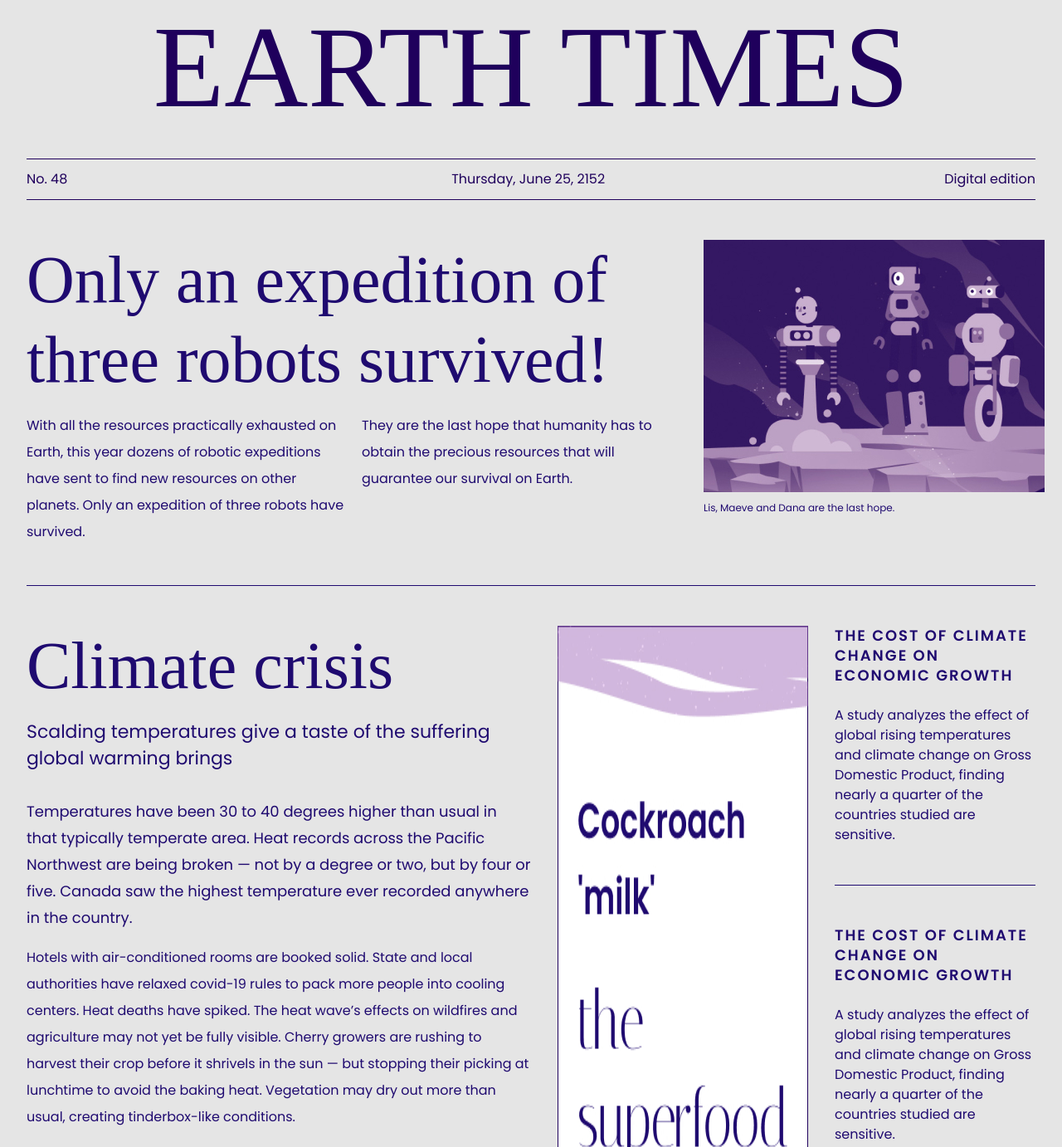
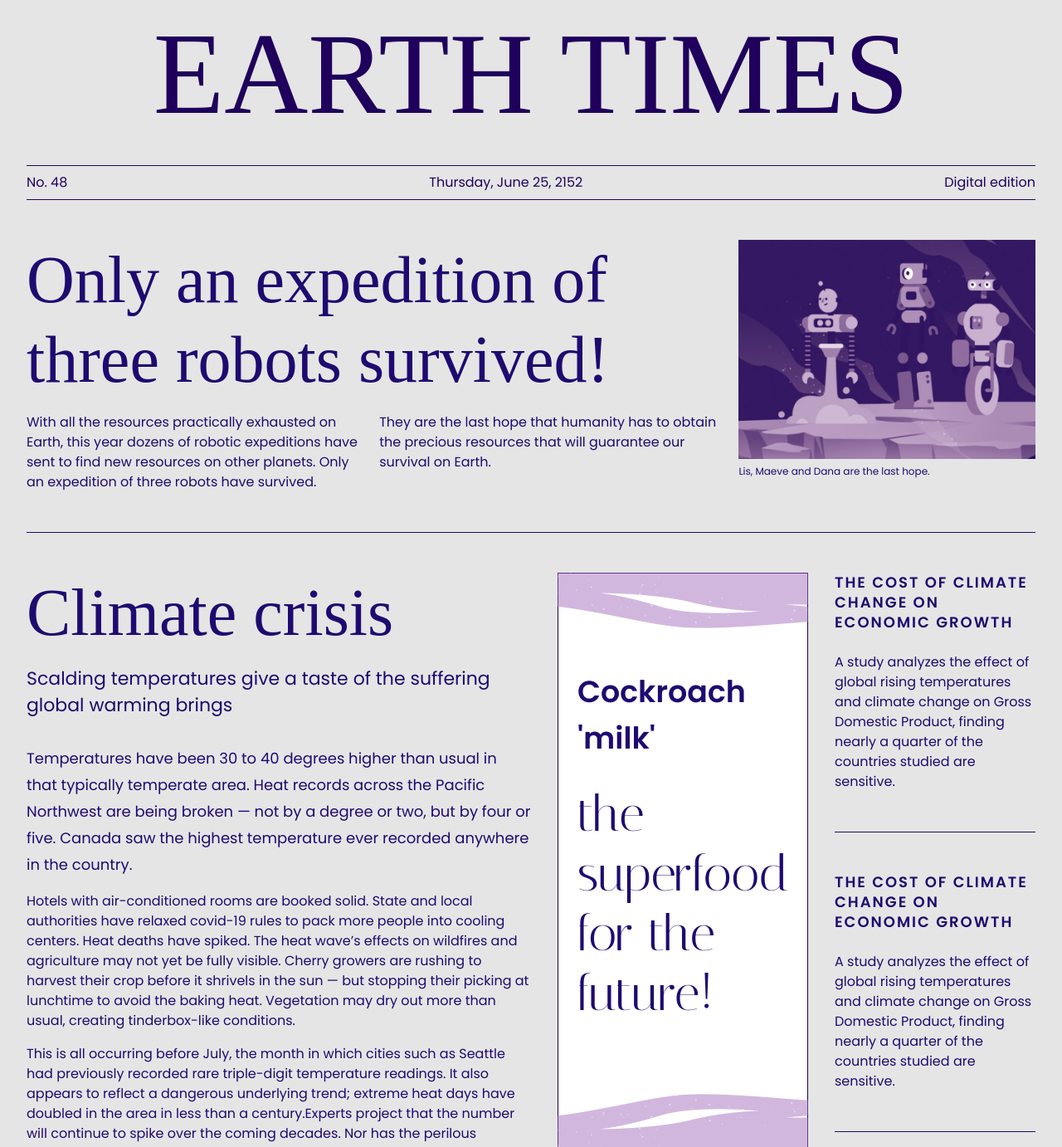
Before and after one commit to Classe-RedRadix/curso-de-maquetacion-web, a website built with Parcel: page modulo-2-layout/ejercicio/src/newspaper.html in a window 1280 px wide. Shown: the part 37-1419 px from the top of the page at 83% size. Built offline with nearby package versions, Linux system fonts and the light colour scheme; a web font is replaced by a local one.

Commit message:
💄 maq for mobile

```diff
--- a/modulo-2-layout/ejercicio/src/styles/base.css
+++ b/modulo-2-layout/ejercicio/src/styles/base.css
@@ -1,6 +1,6 @@
 body {
   font-size: 16px;
-  line-height: 32px;
+  line-height: 24px;
   font-family: var(--font-poppins);
   margin: 0 !important;
   padding: 0 !important;
@@ -8,3 +8,6 @@ body {
   scroll-behavior: smooth;
   background-color: var(--background-body);
 }
+img {
+  max-width: 100%;
+}
--- a/modulo-2-layout/ejercicio/src/styles/helpers.css
+++ b/modulo-2-layout/ejercicio/src/styles/helpers.css
@@ -4,11 +4,11 @@
 }
 .body-m {
   font-size: 1.125rem; /* 18px */
-  line-height: 2rem; /* 32pz */
+  line-height: 2rem; /* 32px */
 }
 .body-s {
   font-size: 1rem; /* 16px */
-  line-height: 1.5rem;
+  line-height: 1.5rem; /* 24px */
 }
 .body-xs {
   font-size: 0.75rem; /* 12px */
@@ -18,14 +18,26 @@
 .title-l {
   font-family: var(--font-italiana);
   font-weight: 100;
-  font-size: 8.75rem; /* 140px */
-  line-height: 9.75rem;
+  font-size: 5rem; /* 80px */
+  line-height: 6rem;
+}
+@media (min-width: 768px) {
+  .title-l {
+    font-size: 8.75rem; /* 140px */
+    line-height: 9.75rem;
+  }
 }
 .title-m {
   font-family: var(--font-italiana);
   font-weight: 100;
-  font-size: 5rem; /* 80px */
-  line-height: 6rem;
+  font-size: 3.75rem; /* 60px */
+  line-height: 4.5rem;
+}
+@media (min-width: 768px) {
+  .title-m {
+    font-size: 5rem; /* 80px */
+    line-height: 6rem;
+  }
 }
 .title-s {
   font-family: var(--font-poppins);
--- a/modulo-2-layout/ejercicio/src/styles/practice/newspaper.css
+++ b/modulo-2-layout/ejercicio/src/styles/practice/newspaper.css
@@ -1,19 +1,24 @@
 .newspaper {
-  max-width: 1280px;
+  max-width: 80rem;
   margin: 0 auto;
   color: var(--secondary-800);
-  padding: 40px 2.5%;
+  padding: var(--spacing-m) 2.5%;
 }
 .newspaper article {
   border-bottom: 1px solid var(--secondary-800);
+  padding: var(--spacing-s) 0;
+  height: min-content;
+}
+@media (min-width: 47.9375rem) {
+  .newspaper article {
     padding: var(--spacing-m) 0;
-  height: min-content;
+  }
 }
 .newspaper article .title-m {
   margin-bottom: var(--spacing-xs);
 }
 .newspaper article .title-s {
-  margin-bottom: 24px;
+  margin-bottom: 24px; /*change for var()*/
 }
 .newspaper .contentArticle p + p {
   margin-top: var(--spacing-xs);
@@ -27,6 +32,7 @@
 .header .title-l {
   text-align: center;
 }
+
 .header-info {
   display: flex;
   justify-content: space-between;
@@ -36,15 +42,21 @@
   padding: var(--spacing-xxs) 0;
   margin-top: var(--spacing-s);
 }
+
+@media (max-width: 47.9375rem) {
   .header-info p {
-  min-width: 103px;
+    min-width: 6.4375rem;
     text-align: center;
+    max-width: 6.4375rem;
   }
+}
+@media (min-width: 48rem) {
   .header-info :first-child {
     text-align: left;
   }
   .header-info :last-child {
     text-align: right;
+  }
 }
 /* end header */
 /*****************/
@@ -52,7 +64,7 @@
 /*****************/
 /* main layout */
 
-@media (min-width: 768px) {
+@media (min-width: 48rem) {
   .contentWrapper {
     display: grid;
     grid-template-columns: repeat(2, 1fr);
@@ -66,7 +78,7 @@
       'content2 content3';
   }
 }
-@media (min-width: 1200px) {
+@media (min-width: 75rem) {
   .contentWrapper {
     grid-template-areas:
       'priority-section priority-section'
@@ -101,10 +113,10 @@
 
 .priority-section figure {
   margin: 24px auto 0;
-  max-width: 400px;
+  max-width: 25rem;
 }
 
-@media (min-width: 992px) {
+@media (min-width: 62rem) {
   .priority-section article {
     display: flex;
     gap: 24px;
@@ -122,8 +134,11 @@
   }
   .priority-section figure {
     position: sticky;
-    top: 10px;
+    top: 0.625rem;
     margin: 0;
+  }
+  .priority-section img {
+    width: 100%;
   }
 }
 
@@ -135,7 +150,7 @@
 .content1 .contentArticle {
   margin-top: var(--spacing-s);
 }
-@media (min-width: 768px) and (max-width: 1199.98px) {
+@media (min-width: 48rem) and (max-width: 1199.98px) {
   .content1 .contentArticle {
     column-count: 2;
   }
@@ -145,16 +160,27 @@
 
 /*****************/
 /* aside*/
+
+.aside img {
+  margin: var(--spacing-m) auto;
+  display: block;
+}
+@media (min-width: 48rem) {
   .aside {
     margin-left: var(--spacing-s);
     display: flex;
+    position: relative;
   }
   .aside article {
     margin-left: var(--spacing-s);
   }
   .aside img {
-  margin-top: var(--spacing-m);
+    position: sticky;
+    align-self: flex-start;
+    top: 0.625rem;
   }
+}
+
 /* end aside*/
 /*****************/
 
@@ -174,6 +200,9 @@
 /* content 3*/
 .newspaper .content3 {
   border: 0;
+}
+@media (min-width: 48rem) {
+  .newspaper .content3 {
     border-left: 1px solid var(--secondary-800);
     padding-left: var(--spacing-l);
     margin-left: var(--spacing-l);
@@ -183,6 +212,8 @@
   .content3 .contentArticle {
     column-count: 2;
   }
+}
+
 .content3 figure {
   margin-top: var(--spacing-xs);
   margin-bottom: 24px;
```
Lines whose indentation alone changed are shown as unchanged.
